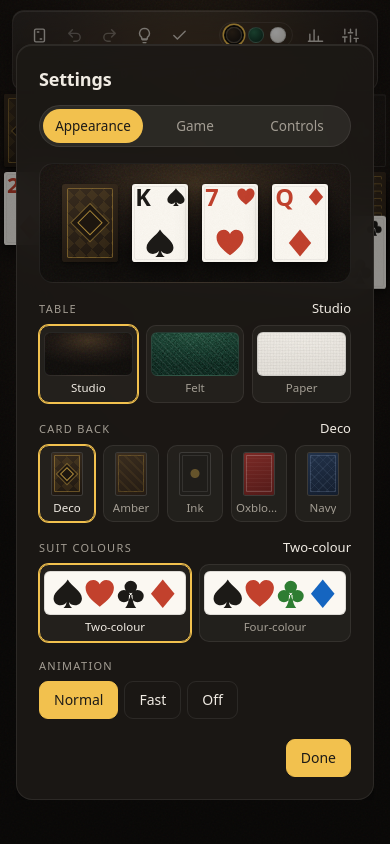
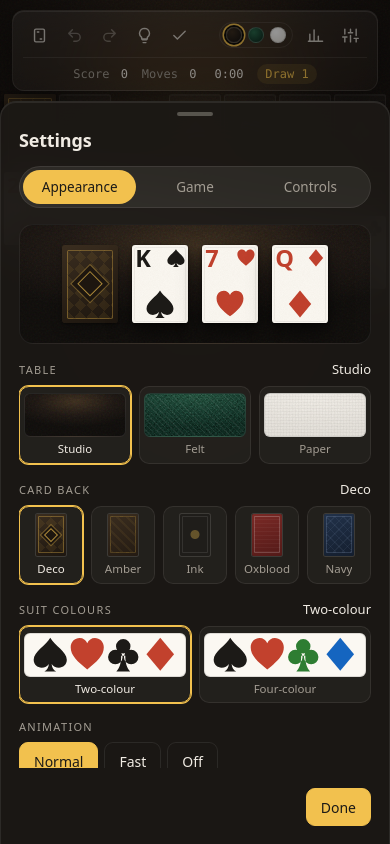
Before and after one commit to llukehanna/Solitaire, a React (Vite) app: page / in a window 390 px wide. Both pictures are taken after a click on the button 350 px from the left and 35 px from the top of the page. Built offline with nearby package versions, Linux system fonts and the light colour scheme.

Commit message:
feat(ui): dialogs are swipeable bottom sheets on phones

```diff
--- a/src/styles/chrome.css
+++ b/src/styles/chrome.css
@@ -208,3 +208,27 @@
 .thumb-back.back-deco .card-back::before { box-shadow: 0 0 0 2px #1d160f, 0 0 0 3px #f2c14e55; }
 .thumb-suits { display: grid; grid-template-columns: repeat(4, 1fr); align-items: center; gap: 2px; height: 44px; padding: 0 8px; background: var(--card-face); border: 1px solid #0000001f; }
 .thumb-suits svg { width: 100%; aspect-ratio: 1; }
+
+/* Bottom sheets: hidden handle on desktop; the grab region is the handle plus the title. */
+.sheet-handle { display: none; }
+@keyframes sheet-up { from { transform: translateY(100%); } }
+
+@media (max-width: 640px) and (orientation: portrait) {
+  .modal, .modal.settings-modal { width: 100%; max-width: 100%; max-height: 100dvh; margin: auto 0 0; }
+  .modal-card {
+    display: flex;
+    flex-direction: column;
+    overflow: hidden;
+    max-height: 88dvh;
+    border-radius: 16px 16px 0 0;
+    border-bottom: 0;
+    padding: 10px 18px calc(18px + env(safe-area-inset-bottom));
+  }
+  .modal-body { overflow-y: auto; min-height: 0; overscroll-behavior: contain; }
+  .modal[open] .modal-card { animation: sheet-up 240ms var(--ease); }
+  .sheet-grab { touch-action: none; cursor: grab; flex: none; }
+  .sheet-handle { display: block; width: 36px; height: 4px; border-radius: 2px; margin: 0 auto 12px; background: color-mix(in srgb, var(--ink) 28%, transparent); }
+}
+@media (max-width: 640px) and (orientation: portrait) and (prefers-reduced-motion: reduce) {
+  .modal[open] .modal-card { animation: sheet-fade 160ms ease-out; }
+}
--- a/src/ui/dialogs/Modal.tsx
+++ b/src/ui/dialogs/Modal.tsx
@@ -1,4 +1,5 @@
 import { useEffect, useId, useRef, type ReactNode } from 'react';
+import { useSheetDrag } from './sheetDrag';
 
 interface ModalProps {
   open: boolean;
@@ -12,6 +13,8 @@ interface ModalProps {
 export function Modal({ open, title, onClose, children, actions, className }: ModalProps) {
   const ref = useRef<HTMLDialogElement>(null);
   const titleId = useId();
+  const card = useRef<HTMLDivElement>(null);
+  const drag = useSheetDrag(card, open, onClose);
   useEffect(() => {
     const d = ref.current;
     if (!d) return;
@@ -32,8 +35,11 @@ export function Modal({ open, title, onClose, children, actions, className }: Mo
         if (e.target === ref.current) onClose(); // backdrop click
       }}
     >
-      <div className="modal-card">
-        <h2 id={titleId}>{title}</h2>
+      <div className="modal-card" ref={card}>
+        <div className="sheet-grab" {...drag}>
+          <div className="sheet-handle" aria-hidden="true" />
+          <h2 id={titleId}>{title}</h2>
+        </div>
         <div className="modal-body">{children}</div>
         {actions && <div className="modal-actions">{actions}</div>}
       </div>
--- /dev/null
+++ b/src/ui/dialogs/sheetDrag.ts
@@ -0,0 +1,64 @@
+import { useEffect, useRef, type PointerEvent, type RefObject } from 'react';
+import { PHONE_QUERY } from '../media';
+
+export const DISMISS_PX = 80;
+/** px per ms, measured over the last pointer move. */
+export const DISMISS_VELOCITY = 0.5;
+
+export function shouldDismiss(dy: number, velocity: number): boolean {
+  if (dy <= 0) return false;
+  return dy >= DISMISS_PX || velocity > DISMISS_VELOCITY;
+}
+
+interface Drag {
+  id: number;
+  y0: number;
+  y: number;
+  t: number;
+  v: number;
+}
+
+/** Drag a bottom sheet down by its handle/title to close it. Phones only; the body's own scrolling never starts a drag. */
+export function useSheetDrag(card: RefObject<HTMLElement | null>, open: boolean, onClose: () => void) {
+  const drag = useRef<Drag | null>(null);
+  const settle = (animate: boolean) => {
+    const el = card.current;
+    if (!el) return;
+    el.style.transition = animate ? 'transform 180ms var(--ease)' : '';
+    el.style.transform = '';
+  };
+  useEffect(() => {
+    if (!open) {
+      drag.current = null;
+      settle(false);
+    }
+  }, [open]);
+
+  const end = (e: PointerEvent<HTMLElement>, cancelled: boolean) => {
+    const d = drag.current;
+    if (!d || e.pointerId !== d.id) return;
+    drag.current = null;
+    if (!cancelled && shouldDismiss(d.y - d.y0, d.v)) onClose(); // closing resets the transform via the effect above
+    else settle(true);
+  };
+
+  return {
+    onPointerDown(e: PointerEvent<HTMLElement>) {
+      if (e.button !== 0 || !window.matchMedia?.(PHONE_QUERY).matches) return;
+      drag.current = { id: e.pointerId, y0: e.clientY, y: e.clientY, t: e.timeStamp, v: 0 };
+      e.currentTarget.setPointerCapture(e.pointerId);
+      if (card.current) card.current.style.transition = 'none';
+    },
+    onPointerMove(e: PointerEvent<HTMLElement>) {
+      const d = drag.current;
+      if (!d || e.pointerId !== d.id) return;
+      const dt = e.timeStamp - d.t;
+      if (dt > 0) d.v = (e.clientY - d.y) / dt;
+      d.y = e.clientY;
+      d.t = e.timeStamp;
+      if (card.current) card.current.style.transform = `translateY(${Math.max(0, d.y - d.y0)}px)`;
+    },
+    onPointerUp: (e: PointerEvent<HTMLElement>) => end(e, false),
+    onPointerCancel: (e: PointerEvent<HTMLElement>) => end(e, true),
+  };
+}
```
Also changed, not shown: 2 other files (tests, documents, lock files or other folders).
